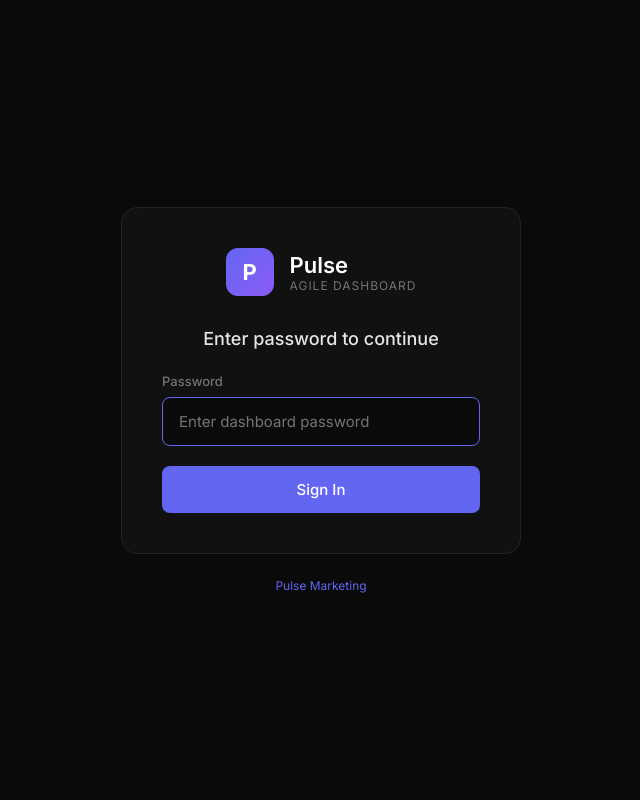
After one commit to jakeshumaker6/agile-dashboard, a Flask app: page /login in a window 1280 px wide. The commit adds this page. Shown: the whole page, without its empty margins (319-959 px from the left). Run offline with Flask 3, Linux system fonts and the light colour scheme.

Commit message:
Add Pulse branding and password protection
- Branded with Pulse colors and logo
- Added login page with single password auth
- Session-based authentication for all routes
- Ready for Render/Vercel deployment

```diff
--- a/app.py
+++ b/app.py
@@ -11,15 +11,30 @@ import urllib.request
 import urllib.error
 from datetime import datetime, timedelta
 from collections import defaultdict
-from flask import Flask, render_template, jsonify, request
+from functools import wraps
+from flask import Flask, render_template, jsonify, request, session, redirect, url_for
 
 app = Flask(__name__)
+app.secret_key = os.environ.get("SECRET_KEY", "pulse-agile-dashboard-secret-key-change-in-prod")
 
 # Configuration
 CLICKUP_API_TOKEN = os.environ.get("CLICKUP_API_TOKEN", "pk_82316108_QR4V75ZD4QS2SQTBBM1U16LWQITIBQ14")
 CLICKUP_TEAM_ID = os.environ.get("CLICKUP_TEAM_ID", "90132317968")
 FIBONACCI_FIELD_ID = os.environ.get("FIBONACCI_FIELD_ID", "c88be994-51de-4bd3-b2f5-7850202b84bd")
 ANTHROPIC_API_KEY = os.environ.get("ANTHROPIC_API_KEY", "")
+
+# Dashboard password (single password for all users)
+DASHBOARD_PASSWORD = os.environ.get("DASHBOARD_PASSWORD", "pulse2024")
+
+
+def login_required(f):
+    """Decorator to require login for routes."""
+    @wraps(f)
+    def decorated_function(*args, **kwargs):
+        if not session.get("authenticated"):
+            return redirect(url_for("login"))
+        return f(*args, **kwargs)
+    return decorated_function
 
 # Fibonacci score option IDs (for reverse lookup)
 SCORE_OPTIONS = {
@@ -388,13 +403,37 @@ Keep each insight to 1-2 sentences. Be direct and actionable."""
 # Routes
 # =============================================================================
 
+@app.route("/login", methods=["GET", "POST"])
+def login():
+    """Login page."""
+    error = None
+    if request.method == "POST":
+        password = request.form.get("password", "")
+        if password == DASHBOARD_PASSWORD:
+            session["authenticated"] = True
+            return redirect(url_for("dashboard"))
+        else:
+            error = "Invalid password"
+
+    return render_template("login.html", error=error)
+
+
+@app.route("/logout")
+def logout():
+    """Logout and clear session."""
+    session.clear()
+    return redirect(url_for("login"))
+
+
 @app.route("/")
+@login_required
 def dashboard():
     """Serve the dashboard page."""
     return render_template("dashboard.html")
 
 
 @app.route("/api/metrics")
+@login_required
 def api_metrics():
     """Get metrics for a specific week."""
     week_offset = int(request.args.get("week_offset", 0))
@@ -407,6 +446,7 @@ def api_metrics():
 
 
 @app.route("/api/velocity")
+@login_required
 def api_velocity():
     """Get velocity history."""
     weeks = int(request.args.get("weeks", 8))
@@ -419,6 +459,7 @@ def api_velocity():
 
 
 @app.route("/api/team")
+@login_required
 def api_team():
     """Get team members."""
     members = get_team_members()
@@ -426,6 +467,7 @@ def api_team():
 
 
 @app.route("/api/insights")
+@login_required
 def api_insights():
     """Get AI-generated insights."""
     week_offset = int(request.args.get("week_offset", 0))
@@ -441,4 +483,5 @@ def api_insights():
 
 
 if __name__ == "__main__":
-    app.run(debug=True, port=5000)
+    port = int(os.environ.get("PORT", 5001))
+    app.run(debug=True, port=port, host="127.0.0.1")
--- /dev/null
+++ b/templates/login.html
@@ -0,0 +1,202 @@
+<!DOCTYPE html>
+<html lang="en">
+<head>
+    <meta charset="UTF-8">
+    <meta name="viewport" content="width=device-width, initial-scale=1.0">
+    <title>Login | Pulse Agile Dashboard</title>
+    <link rel="icon" href="https://pulsemarketing.co/wp-content/uploads/2024/09/cropped-favicon-192x192.png">
+    <link rel="preconnect" href="https://fonts.googleapis.com">
+    <link rel="preconnect" href="https://fonts.gstatic.com" crossorigin>
+    <link href="https://fonts.googleapis.com/css2?family=Inter:wght@400;500;600;700&display=swap" rel="stylesheet">
+    <style>
+        * {
+            margin: 0;
+            padding: 0;
+            box-sizing: border-box;
+        }
+
+        :root {
+            --pulse-primary: #6366f1;
+            --pulse-primary-dark: #4f46e5;
+            --pulse-accent: #8b5cf6;
+            --bg-dark: #0a0a0a;
+            --bg-card: #111111;
+            --border: #222222;
+            --text: #e5e5e5;
+            --text-muted: #737373;
+            --error: #ef4444;
+        }
+
+        body {
+            font-family: 'Inter', -apple-system, BlinkMacSystemFont, sans-serif;
+            background: var(--bg-dark);
+            color: var(--text);
+            min-height: 100vh;
+            display: flex;
+            align-items: center;
+            justify-content: center;
+            padding: 24px;
+        }
+
+        .login-container {
+            width: 100%;
+            max-width: 400px;
+        }
+
+        .login-card {
+            background: var(--bg-card);
+            border: 1px solid var(--border);
+            border-radius: 16px;
+            padding: 40px;
+        }
+
+        .logo-section {
+            display: flex;
+            align-items: center;
+            justify-content: center;
+            gap: 16px;
+            margin-bottom: 32px;
+        }
+
+        .logo {
+            width: 48px;
+            height: 48px;
+            background: linear-gradient(135deg, var(--pulse-primary), var(--pulse-accent));
+            border-radius: 12px;
+            display: flex;
+            align-items: center;
+            justify-content: center;
+            font-weight: 700;
+            font-size: 22px;
+            color: white;
+        }
+
+        .brand-text {
+            display: flex;
+            flex-direction: column;
+        }
+
+        .brand-name {
+            font-size: 22px;
+            font-weight: 600;
+            color: #fff;
+        }
+
+        .brand-subtitle {
+            font-size: 12px;
+            color: var(--text-muted);
+            text-transform: uppercase;
+            letter-spacing: 1px;
+        }
+
+        h2 {
+            text-align: center;
+            font-size: 18px;
+            font-weight: 500;
+            color: var(--text);
+            margin-bottom: 24px;
+        }
+
+        .form-group {
+            margin-bottom: 20px;
+        }
+
+        label {
+            display: block;
+            font-size: 13px;
+            color: var(--text-muted);
+            margin-bottom: 8px;
+            font-weight: 500;
+        }
+
+        input[type="password"] {
+            width: 100%;
+            background: var(--bg-dark);
+            border: 1px solid var(--border);
+            color: var(--text);
+            padding: 14px 16px;
+            border-radius: 8px;
+            font-size: 15px;
+            font-family: inherit;
+            transition: border-color 0.2s;
+        }
+
+        input[type="password"]:focus {
+            outline: none;
+            border-color: var(--pulse-primary);
+        }
+
+        button {
+            width: 100%;
+            background: var(--pulse-primary);
+            border: none;
+            color: white;
+            padding: 14px 24px;
+            border-radius: 8px;
+            font-size: 15px;
+            font-weight: 500;
+            font-family: inherit;
+            cursor: pointer;
+            transition: background 0.2s;
+        }
+
+        button:hover {
+            background: var(--pulse-primary-dark);
+        }
+
+        .error {
+            background: rgba(239, 68, 68, 0.1);
+            border: 1px solid rgba(239, 68, 68, 0.3);
+            color: var(--error);
+            padding: 12px 16px;
+            border-radius: 8px;
+            font-size: 14px;
+            margin-bottom: 20px;
+            text-align: center;
+        }
+
+        footer {
+            text-align: center;
+            margin-top: 24px;
+            color: var(--text-muted);
+            font-size: 12px;
+        }
+
+        footer a {
+            color: var(--pulse-primary);
+            text-decoration: none;
+        }
+    </style>
+</head>
+<body>
+    <div class="login-container">
+        <div class="login-card">
+            <div class="logo-section">
+                <div class="logo">P</div>
+                <div class="brand-text">
+                    <span class="brand-name">Pulse</span>
+                    <span class="brand-subtitle">Agile Dashboard</span>
+                </div>
+            </div>
+
+            <h2>Enter password to continue</h2>
+
+            {% if error %}
+            <div class="error">{{ error }}</div>
+            {% endif %}
+
+            <form method="POST">
+                <div class="form-group">
+                    <label for="password">Password</label>
+                    <input type="password" id="password" name="password" placeholder="Enter dashboard password" autofocus required>
+                </div>
+                <button type="submit">Sign In</button>
+            </form>
+        </div>
+
+        <footer>
+            <a href="https://pulsemarketing.co" target="_blank">Pulse Marketing</a>
+        </footer>
+    </div>
+</body>
+</html>
```
Also changed, not shown: templates/dashboard.html (+176 -85 lines), 1 other file.
